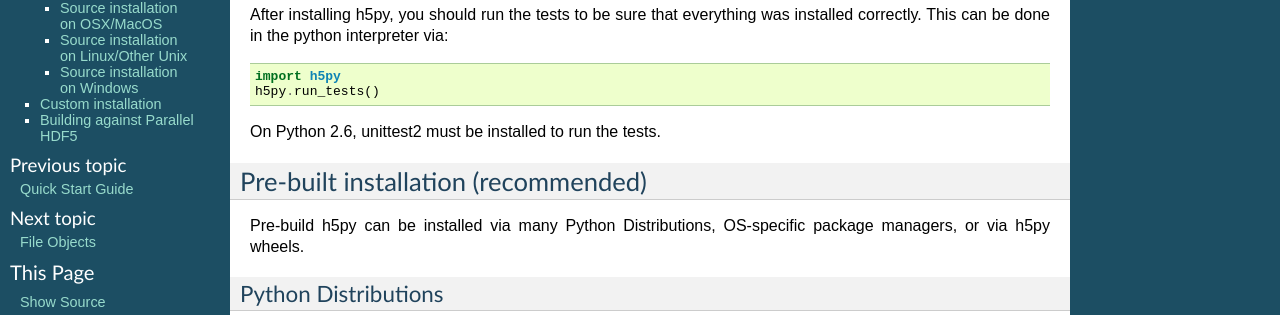
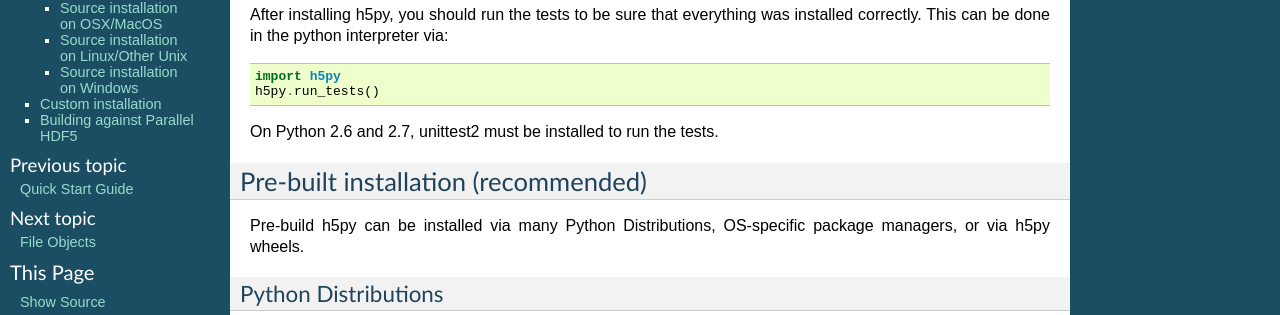
Before and after one commit to zhongxing-2/h5py, a Sphinx documentation site: the page built from docs/build.rst, in a window 1280 px wide and 900 px high. Shown: the part 202-517 px from the top of the window. Built offline with Sphinx 7.4.7, drawn with Linux system fonts in a browser that asks for light colours.

Commit message:
DOC: fix minor documentation issue
We need unittest2 for all versions of python2

```diff
--- a/docs/build.rst
+++ b/docs/build.rst
@@ -19,7 +19,7 @@ installed correctly. This can be done in the python interpreter via::
     import h5py
     h5py.run_tests()
 
-On Python 2.6, unittest2 must be installed to run the tests.
+On Python 2.6 and 2.7, unittest2 must be installed to run the tests.
 
 .. _prebuilt_install:
 
```
